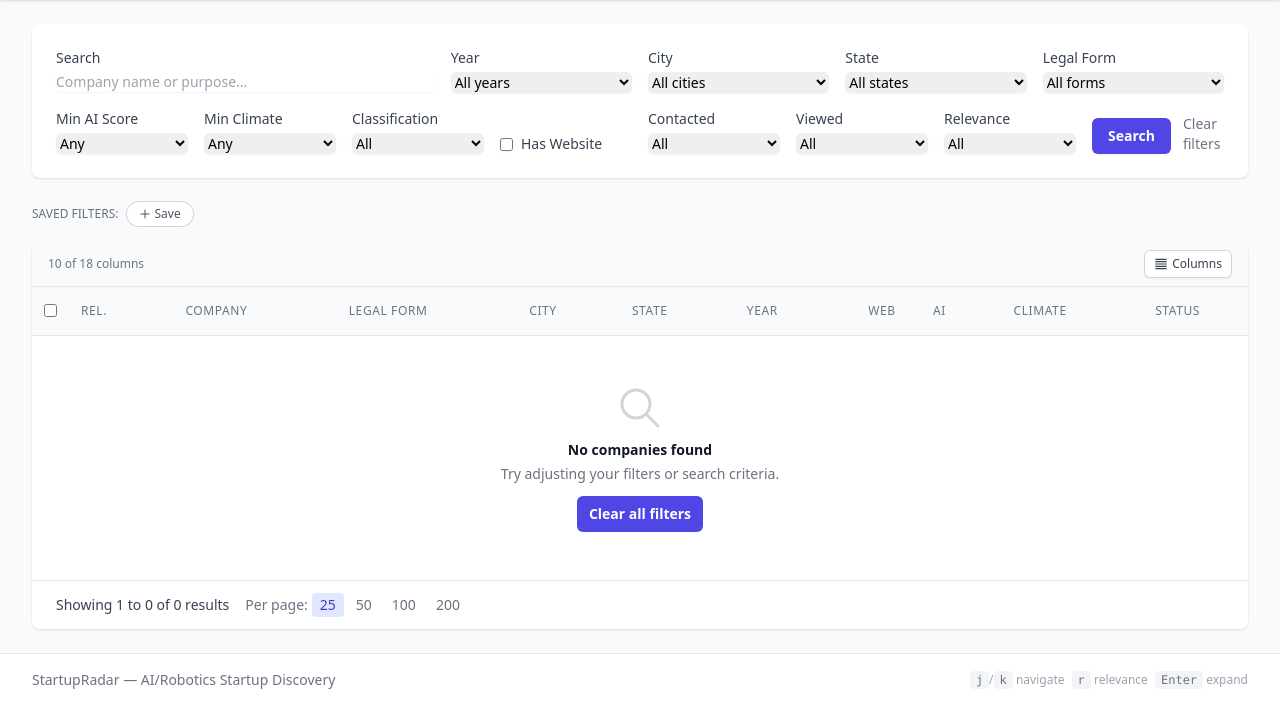
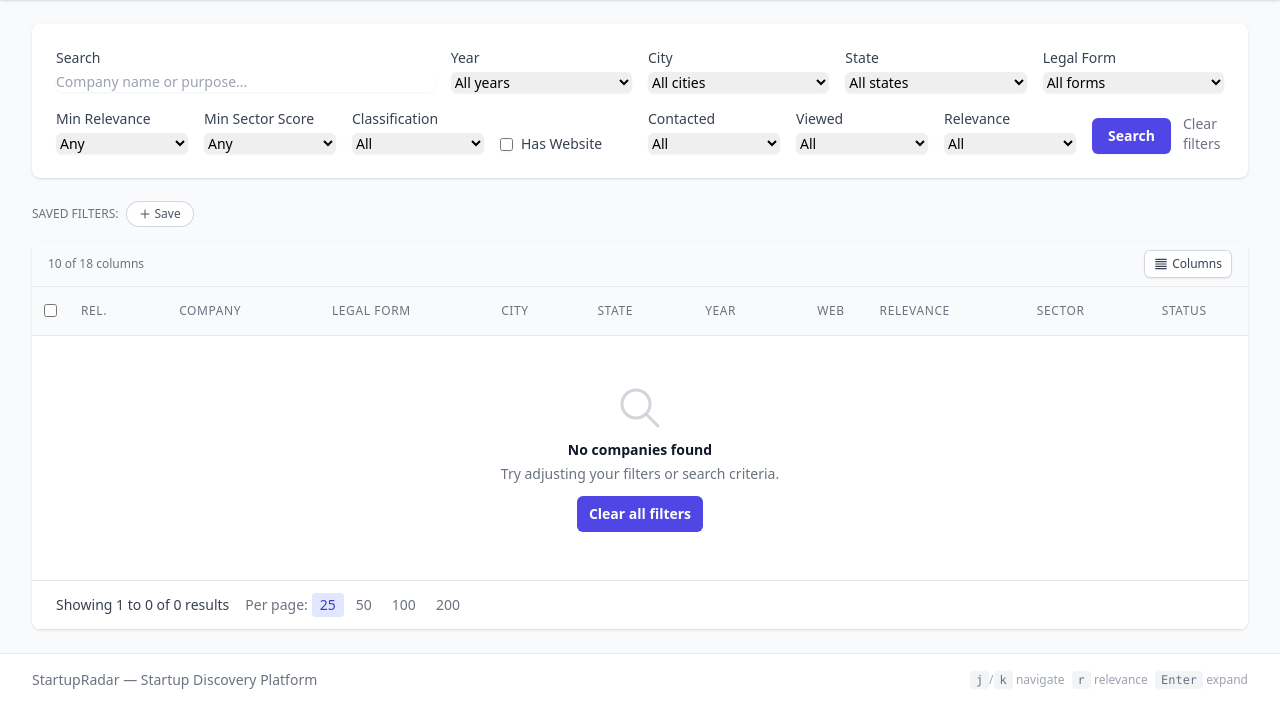
Before and after one commit to schabusflorian-ui/handelsregister-scraper, a FastAPI app: page /companies in a window 1280 px wide. Shown: the part 172-878 px from the top of the page. Run offline with FastAPI, Linux system fonts and the light colour scheme; data that the repository does not hold is empty; some libraries are stand-ins or nearby versions.

Commit message:
Generalize framing: sector-agnostic startup discovery platform
Reframe the platform as a configurable startup discovery tool rather than
an AI/robotics-specific one. Sector focus is now presented as configurable
via YAML keyword lists.

Changes:
- README: emphasize configurability, generic sector language
- UI labels: "AI Score" → "Relevance", "Climate" → "Sector"
- Notifications: "New AI/Robotics Company" → "New Company"
- Docstrings: remove sector-specific language from module descriptions
- FastAPI title: "Startup Discovery Platform"
- config.py: add comments about sector configurability

Database column names (ai_robotics_score, climate_score) and internal
variable names are unchanged — only user-facing text was updated.

Co-Authored-By: Claude Opus 4.6 (1M context) <noreply@anthropic.com>

```diff
--- a/main.py
+++ b/main.py
@@ -32,7 +32,7 @@ console = Console()
 @click.option("--db", default="handelsregister.db", help="Database file path")
 @click.pass_context
 def cli(ctx, db):
-    """Handelsregister Scraper - Find AI/Robotics startups in Germany."""
+    """Handelsregister Scraper - Discover startups in the German commercial register."""
     ctx.ensure_object(dict)
     ctx.obj["db_path"] = db
 
@@ -491,7 +491,7 @@ def test_connection(ctx):
 
     console.print("\n[bold]Results:[/bold]")
     console.print(f"  Records processed: {count}")
-    console.print(f"  AI/Robotics matches: {matches}")
+    console.print(f"  Keyword matches: {matches}")
     console.print("\n[green]Connection test successful![/green]")
 
 
@@ -1618,7 +1618,7 @@ def news_scan(ctx, funding_only, ai_only):
         console.print(f"\n[bold]Funding-related articles: {len(articles)}[/bold]\n")
     elif ai_only:
         articles = [a for a in articles if monitor.is_ai_robotics_related(a)]
-        console.print(f"\n[bold]AI/Robotics-related articles: {len(articles)}[/bold]\n")
+        console.print(f"\n[bold]Relevant articles: {len(articles)}[/bold]\n")
     else:
         console.print(f"\n[bold]Total articles: {len(articles)}[/bold]\n")
 
--- a/processing/filters.py
+++ b/processing/filters.py
@@ -1,8 +1,8 @@
 """
-AI/Robotics keyword filtering for company classification.
+Keyword filtering for company classification.
 
 Filters companies based on keyword matches in their name and business purpose.
-Provides separate AI/robotics and climate tech scoring.
+Provides configurable primary and secondary relevance scoring.
 
 IMPORTANT: Two keyword contexts exist:
 - NAME_*_KEYWORDS: Slim lists for scoring company names (Handelsregister).
--- a/pyproject.toml
+++ b/pyproject.toml
@@ -1,7 +1,7 @@
 [project]
 name = "handelsregister-scraper"
 version = "0.1.0"
-description = "German Handelsregister startup discovery platform — monitors the commercial register for AI, robotics, and climate-tech startups"
+description = "German Handelsregister startup discovery platform — monitors the commercial register for emerging startups with configurable sector focus"
 readme = "README.md"
 license = { text = "MIT" }
 requires-python = ">=3.9"
--- a/scheduler/jobs/announcement_job.py
+++ b/scheduler/jobs/announcement_job.py
@@ -1,5 +1,5 @@
 """
-Announcement Monitoring Job - Monitor Registerbekanntmachungen for AI startups.
+Announcement Monitoring Job - Monitor Registerbekanntmachungen for new startups.
 
 This job:
 1. Fetches recent announcements from handelsregister.de
--- a/scheduler/jobs/sheets_export_job.py
+++ b/scheduler/jobs/sheets_export_job.py
@@ -34,7 +34,7 @@ class SheetsExportJob:
     Export discovered companies to Google Sheets.
 
     Creates/updates a spreadsheet with:
-    - Sheet 1: All AI/Robotics companies
+    - Sheet 1: All Matched companies
     - Sheet 2: New companies (last 7 days)
     - Sheet 3: Statistics summary
     """
@@ -255,12 +255,12 @@ class SheetsExportJob:
     def _prepare_stats_sheet(self, stats: Dict) -> List[List]:
         """Prepare data for statistics sheet."""
         rows = [
-            ["Handelsregister AI/Robotics Companies - Statistics"],
+            ["Handelsregister Matched Companies - Statistics"],
             ["Last Updated", stats["last_updated"]],
             [],
             ["Summary"],
             ["Total Companies in Database", stats["total_companies"]],
-            ["AI/Robotics Companies", stats["ai_robotics_count"]],
+            ["Matched Companies", stats["ai_robotics_count"]],
             [],
             ["Score Distribution"],
             ["AI Score", "Count"],
--- a/web/app.py
+++ b/web/app.py
@@ -14,7 +14,7 @@ from fastapi.staticfiles import StaticFiles
 from web.dependencies import WEB_DIR, get_db
 from web.routers import admin, api, capital_events, companies, dashboard, export, founders, investors, jobs
 
-app = FastAPI(title="Handelsregister Scraper", description="AI/Robotics Startup Discovery Platform")
+app = FastAPI(title="Handelsregister Scraper", description="Startup Discovery Platform")
 
 # Static files (if any local static files exist)
 static_dir = WEB_DIR / "static"
--- a/web/templates/base.html
+++ b/web/templates/base.html
@@ -112,7 +112,7 @@
         <div class="mx-auto max-w-7xl px-4 py-4 sm:px-6 lg:px-8">
             <div class="flex items-center justify-between">
                 <p class="text-sm text-gray-500">
-                    StartupRadar &mdash; AI/Robotics Startup Discovery
+                    StartupRadar &mdash; Startup Discovery Platform
                 </p>
                 <div class="hidden md:flex items-center gap-3 text-xs text-gray-400">
                     <span title="Keyboard shortcuts: j/k navigate, Enter expand, r relevance, c contacted, o open">
--- a/web/templates/companies.html
+++ b/web/templates/companies.html
@@ -83,9 +83,9 @@
             </div>
 
             <div class="grid grid-cols-1 md:grid-cols-8 gap-4">
-                <!-- Min AI Score -->
+                <!-- Min Relevance -->
                 <div>
-                    <label for="min_score" class="block text-sm font-medium text-gray-700">Min AI Score</label>
+                    <label for="min_score" class="block text-sm font-medium text-gray-700">Min Relevance</label>
                     <select name="min_score" id="min_score" onchange="this.form.submit()"
                         class="mt-1 block w-full rounded-md border-gray-300 shadow-sm focus:border-indigo-500 focus:ring-indigo-500 sm:text-sm">
                         <option value="">Any</option>
@@ -95,9 +95,9 @@
                     </select>
                 </div>
 
-                <!-- Min Climate Score -->
+                <!-- Min Sector Score -->
                 <div>
-                    <label for="min_climate" class="block text-sm font-medium text-gray-700">Min Climate</label>
+                    <label for="min_climate" class="block text-sm font-medium text-gray-700">Min Sector Score</label>
                     <select name="min_climate" id="min_climate" onchange="this.form.submit()"
                         class="mt-1 block w-full rounded-md border-gray-300 shadow-sm focus:border-indigo-500 focus:ring-indigo-500 sm:text-sm">
                         <option value="">Any</option>
@@ -250,8 +250,8 @@
                     {{ sort_th('state', 'State') }}
                     {{ sort_th('year', 'Year') }}
                     <th data-col="website" scope="col" class="px-3 py-3 text-center text-xs font-medium text-gray-500 uppercase tracking-wider">Web</th>
-                    {{ sort_th('ai_score', 'AI') }}
-                    {{ sort_th('climate_score', 'Climate') }}
+                    {{ sort_th('ai_score', 'Relevance') }}
+                    {{ sort_th('climate_score', 'Sector') }}
                     <th data-col="status" scope="col" class="px-3 py-3 text-left text-xs font-medium text-gray-500 uppercase tracking-wider">Status</th>
                     {{ sort_th('classification', 'Class') }}
                     {{ sort_th('startup_score', 'Startup') }}
--- a/web/templates/company_detail.html
+++ b/web/templates/company_detail.html
@@ -45,7 +45,7 @@
                     {% if company.ai_robotics_score >= 5 %}bg-green-100 text-green-800
                     {% elif company.ai_robotics_score >= 3 %}bg-yellow-100 text-yellow-800
                     {% else %}bg-gray-100 text-gray-800{% endif %}">
-                    AI Score: {{ company.ai_robotics_score }}
+                    Relevance: {{ company.ai_robotics_score }}
                 </span>
                 {% if company.startup_classification %}
                 <span class="inline-flex items-center rounded-full px-3 py-1 text-sm font-medium
@@ -250,12 +250,12 @@
         <!-- Scores & Keywords -->
         <div class="bg-white shadow rounded-lg">
             <div class="px-4 py-5 sm:px-6 border-b border-gray-200">
-                <h3 class="text-lg font-medium leading-6 text-gray-900">AI Analysis</h3>
+                <h3 class="text-lg font-medium leading-6 text-gray-900">Scoring Analysis</h3>
             </div>
             <div class="px-4 py-5 sm:p-6">
                 <dl class="space-y-4">
                     <div>
-                        <dt class="text-sm font-medium text-gray-500">AI/Robotics Score</dt>
+                        <dt class="text-sm font-medium text-gray-500">Relevance Score</dt>
                         <dd class="mt-1">
                             <div class="flex items-center">
                                 <div class="flex-1">
--- a/web/templates/dashboard.html
+++ b/web/templates/dashboard.html
@@ -17,7 +17,7 @@
     <div class="flex items-center justify-between">
         <div>
             <h2 class="text-2xl font-bold text-yellow-900">{{ new_count }} companies need review</h2>
-            <p class="mt-1 text-sm text-yellow-700">Unviewed companies with AI score 3+</p>
+            <p class="mt-1 text-sm text-yellow-700">Unviewed companies with relevance score 3+</p>
         </div>
         <a href="/companies?viewed=no&min_score=3"
            class="inline-flex items-center rounded-lg bg-yellow-600 px-5 py-3 text-base font-semibold text-white shadow-sm hover:bg-yellow-500 transition-colors">
@@ -36,7 +36,7 @@
                     {% if company.ai_robotics_score >= 5 %}bg-green-100 text-green-800
                     {% elif company.ai_robotics_score >= 3 %}bg-yellow-100 text-yellow-800
                     {% else %}bg-gray-100 text-gray-800{% endif %}">
-                    AI: {{ company.ai_robotics_score }}
+                    Rel: {{ company.ai_robotics_score }}
                 </span>
                 {% if company.startup_classification %}
                 <span class="text-xs text-purple-600">{{ company.startup_classification }}</span>
@@ -102,7 +102,7 @@
                                     {% if company.ai_robotics_score >= 5 %}bg-green-100 text-green-800
                                     {% elif company.ai_robotics_score >= 3 %}bg-yellow-100 text-yellow-800
                                     {% else %}bg-gray-100 text-gray-800{% endif %}">
-                                    AI: {{ company.ai_robotics_score }}
+                                    Rel: {{ company.ai_robotics_score }}
                                 </span>
                                 {% if company.startup_classification %}
                                 <span class="inline-flex items-center rounded-full px-2.5 py-0.5 text-xs font-medium
--- a/web/templates/investor_detail.html
+++ b/web/templates/investor_detail.html
@@ -53,7 +53,7 @@
                         <tr>
                             <th class="px-6 py-3 text-left text-xs font-medium text-gray-500 uppercase">Company</th>
                             <th class="px-6 py-3 text-left text-xs font-medium text-gray-500 uppercase">City</th>
-                            <th class="px-6 py-3 text-left text-xs font-medium text-gray-500 uppercase">AI Score</th>
+                            <th class="px-6 py-3 text-left text-xs font-medium text-gray-500 uppercase">Relevance</th>
                             <th class="px-6 py-3 text-left text-xs font-medium text-gray-500 uppercase">Round</th>
                             <th class="px-6 py-3 text-left text-xs font-medium text-gray-500 uppercase">Confidence</th>
                         </tr>
--- a/web/templates/partials/company_quick_view.html
+++ b/web/templates/partials/company_quick_view.html
@@ -95,7 +95,7 @@
                 <div class="space-y-2">
                     <div>
                         <div class="flex items-center justify-between text-xs">
-                            <span class="font-medium text-gray-500">AI/Robotics</span>
+                            <span class="font-medium text-gray-500">Relevance</span>
                             <span class="font-semibold text-gray-900">{{ company.ai_robotics_score }}/10</span>
                         </div>
                         <div class="mt-1 h-1.5 bg-gray-200 rounded-full">
@@ -106,7 +106,7 @@
                     {% if company.climate_score %}
                     <div>
                         <div class="flex items-center justify-between text-xs">
-                            <span class="font-medium text-gray-500">Climate</span>
+                            <span class="font-medium text-gray-500">Sector</span>
                             <span class="font-semibold text-gray-900">{{ company.climate_score }}/10</span>
                         </div>
                         <div class="mt-1 h-1.5 bg-gray-200 rounded-full">
```
Also changed, not shown: config.py (+7 -4 lines), scheduler/jobs/csv_export_job.py (+4 -4 lines), scheduler/notifications.py (+4 -4 lines), README.md.
